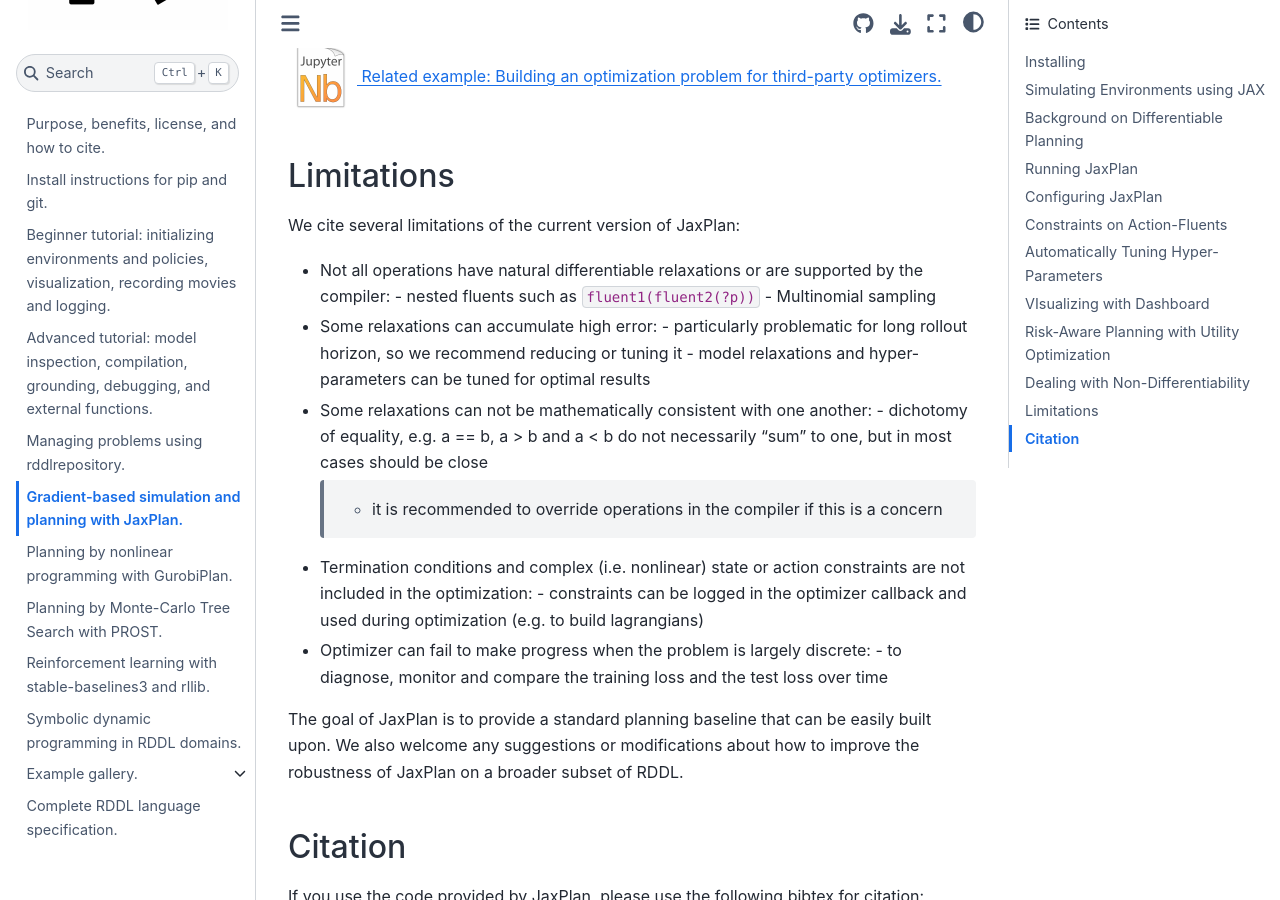
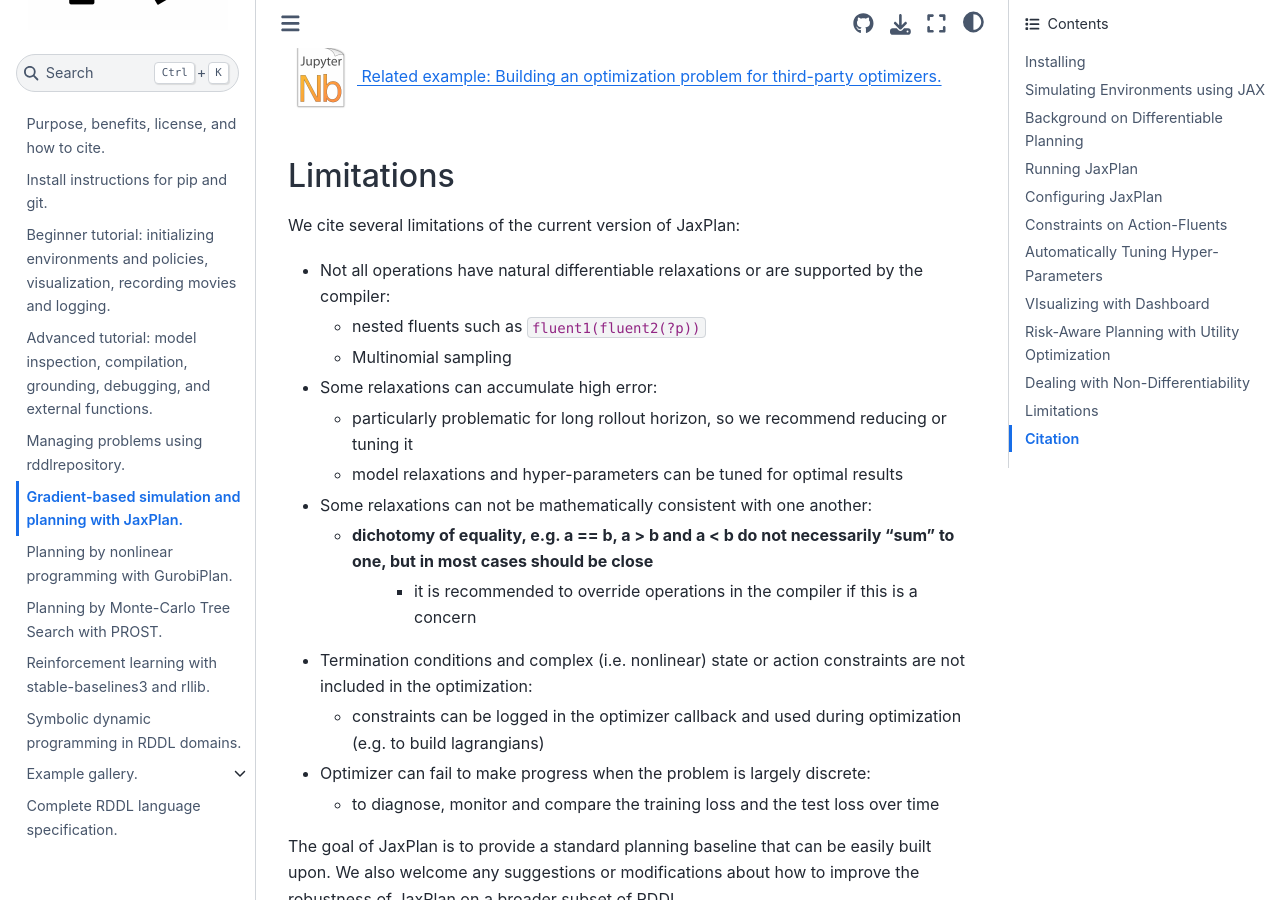
Before and after one commit to pyrddlgym-project/pyRDDLGym, a Sphinx documentation site: the page built from docs/jax.rst, in a window 1280 px wide and 900 px high, scrolled down 13871 px. Built offline with Sphinx 7.4.7 and the Sphinx Book theme 1.1.4, drawn with Linux system fonts in a browser that asks for light colours; pages that are not in the unit, such as notebooks, are missing from menus.

Commit message:
Update jax.rst

```diff
--- a/docs/jax.rst
+++ b/docs/jax.rst
@@ -899,18 +899,27 @@ Limitations
 We cite several limitations of the current version of JaxPlan:
 
 * Not all operations have natural differentiable relaxations or are supported by the compiler:
-  - nested fluents such as ``fluent1(fluent2(?p))``
-  - Multinomial sampling
+
+  * nested fluents such as ``fluent1(fluent2(?p))``
+  * Multinomial sampling
+
 * Some relaxations can accumulate high error:
-  - particularly problematic for long rollout horizon, so we recommend reducing or tuning it
-  - model relaxations and hyper-parameters can be tuned for optimal results
+
+  * particularly problematic for long rollout horizon, so we recommend reducing or tuning it
+  * model relaxations and hyper-parameters can be tuned for optimal results
+
 * Some relaxations can not be mathematically consistent with one another:
-  - dichotomy of equality, e.g. a == b, a > b and a < b do not necessarily "sum" to one, but in most cases should be close
-	- it is recommended to override operations in the compiler if this is a concern
+
+  * dichotomy of equality, e.g. a == b, a > b and a < b do not necessarily "sum" to one, but in most cases should be close
+	* it is recommended to override operations in the compiler if this is a concern
+
 * Termination conditions and complex (i.e. nonlinear) state or action constraints are not included in the optimization:
-  - constraints can be logged in the optimizer callback and used during optimization (e.g. to build lagrangians)
+
+  * constraints can be logged in the optimizer callback and used during optimization (e.g. to build lagrangians)
+
 * Optimizer can fail to make progress when the problem is largely discrete:
-  - to diagnose, monitor and compare the training loss and the test loss over time
+
+  * to diagnose, monitor and compare the training loss and the test loss over time
 
 The goal of JaxPlan is to provide a standard planning baseline that can be easily built upon.
 We also welcome any suggestions or modifications about how to improve the robustness of JaxPlan
```
